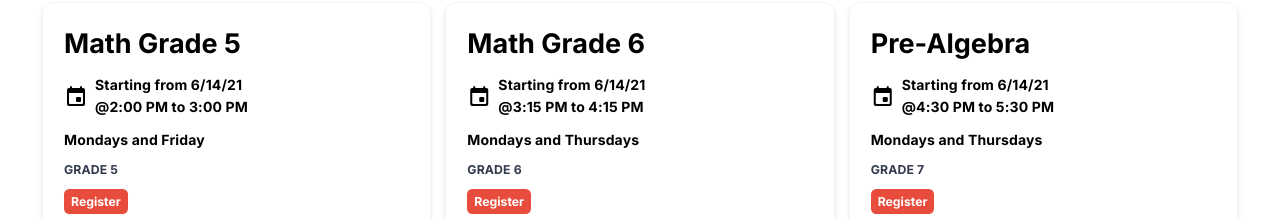
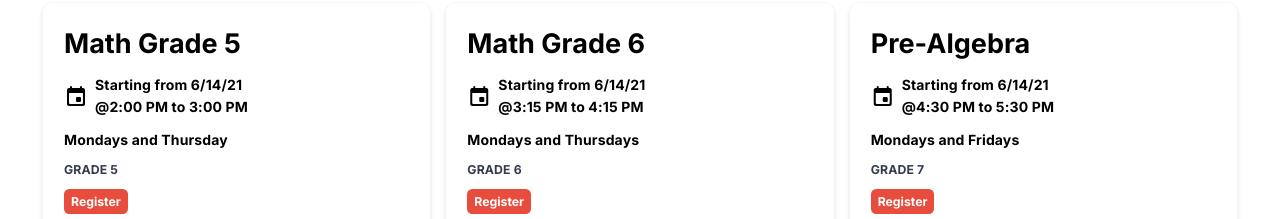
Before and after one commit to ShubhamPatilsd/www-edumango, a Next.js app: page /courses in a window 1280 px wide. Shown: the part 780-999 px from the top of the page. Built offline with nearby package versions, Linux system fonts and the light colour scheme.

Commit message:
Update courses.tsx

```diff
--- a/src/modules/courses.tsx
+++ b/src/modules/courses.tsx
@@ -43,7 +43,7 @@ export default function Courses() {
       startingDate: new Date("14 June 2021 14:00 "),
       grades: [5],
       link: "https://forms.gle/W85Lt3wtTaSGDN8r8",
-      days: "Mondays and Friday"
+      days: "Mondays and Thursday"
     },
     {
       courseName: "Math Grade 6",
@@ -61,7 +61,7 @@ export default function Courses() {
       startingDate: new Date("14 June 2021 16:30 "),
       grades: [7],
       link: "https://forms.gle/mosqHQJmG7P1hhFv9",
-      days: "Mondays and Thursdays"
+      days: "Mondays and Fridays"
     },
     {
       courseName: "Algebra 1",
```
